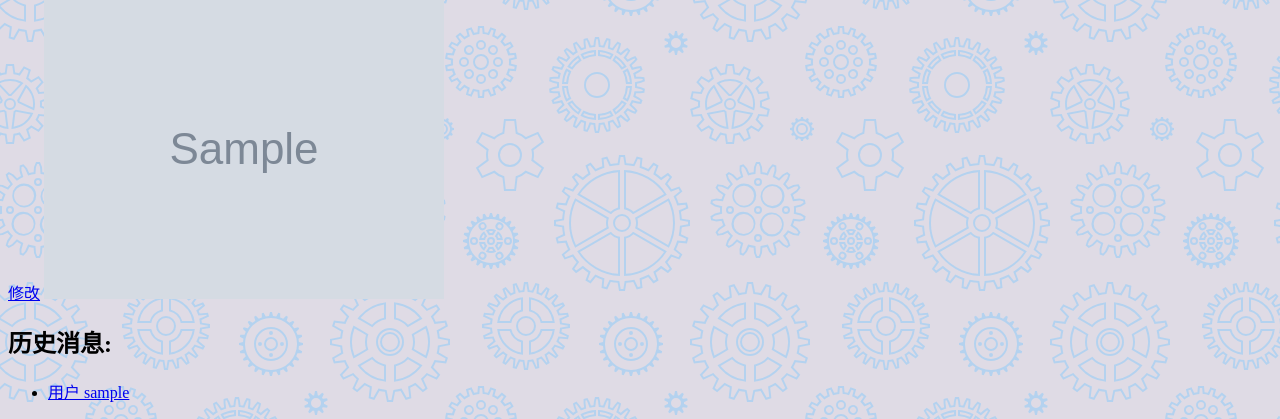
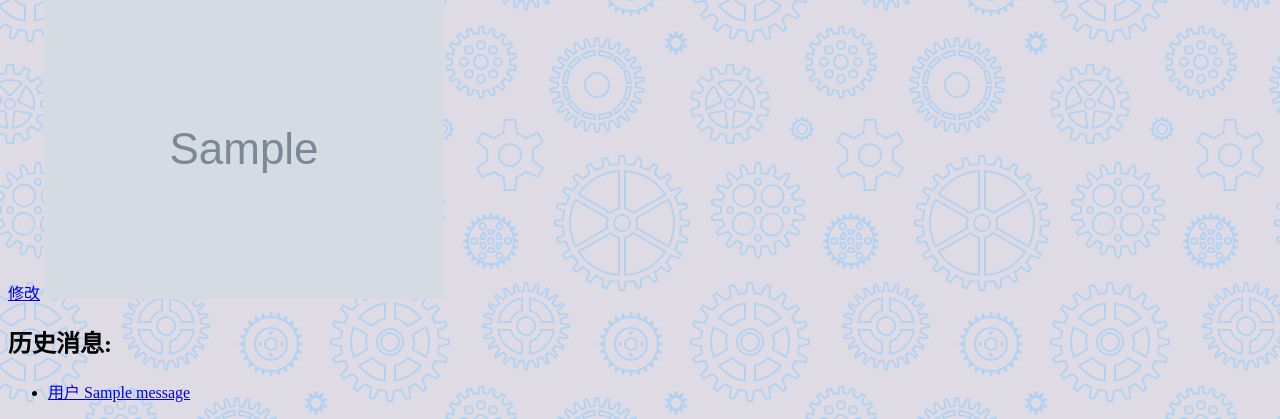
Before and after one commit to huoyanhuoyou/SNS_Forum, a Django app: template chat/templates/my_info.html in a window 1280 px wide. Shown: the part 418-837 px from the top of the page. Run offline with Django 4.2, Linux system fonts and the light colour scheme; the template is opened without the code that fills it: most values are stand-ins (such as "Sample title", 1, 10 or a date in 2020); grey boxes marked "Sample" are stand-in pictures; one stand-in notice (Sample message) is shown; some libraries are stand-ins or nearby versions.

Commit message:
Update my_info.html

```diff
--- a/chat/templates/my_info.html
+++ b/chat/templates/my_info.html
@@ -66,9 +66,9 @@
     <div>
     <h2>历史消息:</h2>
     <ul id="message-list">
-        {% for message in sender_messages %}
+        {% for message in messages %}
             <li class="message">
-                <a href="{% url 'chat:chat_message' sendername=request.user.username receivername=message.sender.username %}">用户 {{ message.sender.username }}</a>
+                <a href="{% url 'chat:chat_message' sendername=request.user.username receivername=message %}">用户 {{ message }}</a>
             </li>
         {% empty %}
             <li>No messages found.</li>
```
